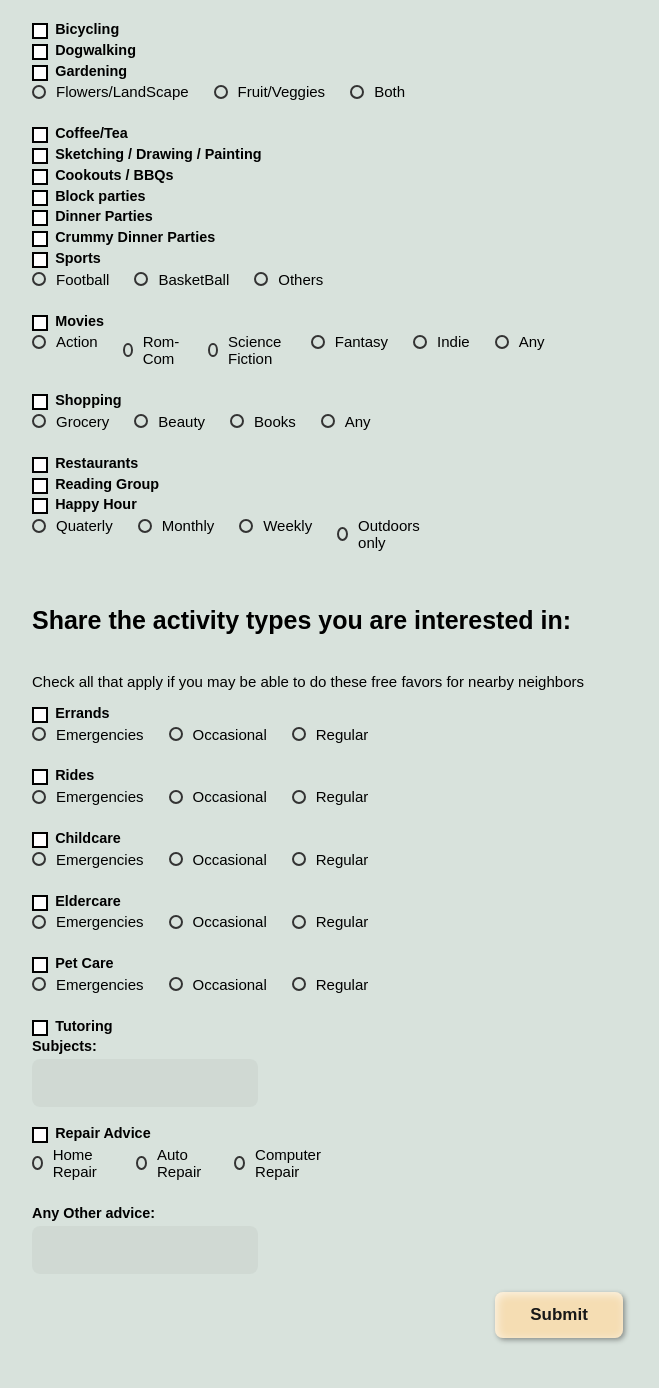
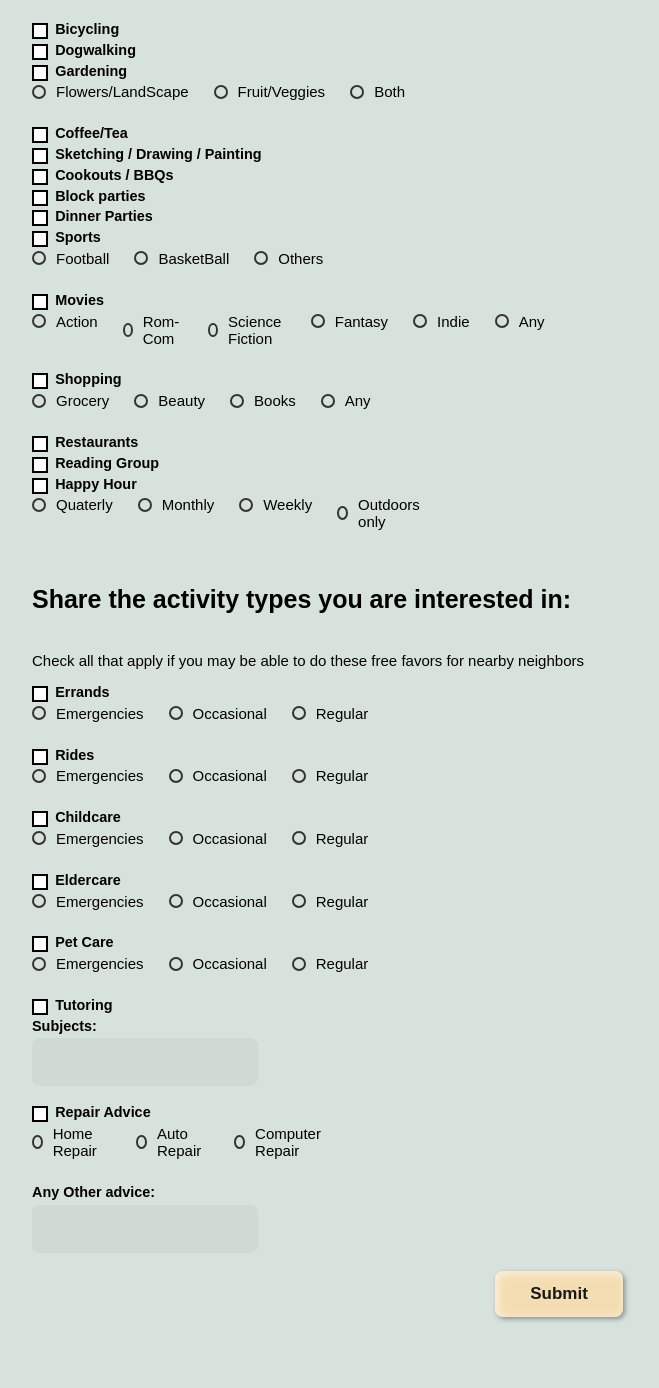
Before and after one commit to vaishnavirbhat26/neighborgood, a Flask app: page /get_started in a window 1280 px wide. Shown: the part 834-2222 px from the top of the page, without its empty margins (174-833 px from the left). After the commit the page ends 2156 px from the top, so only its background shows below. Run offline with Flask 3, Linux system fonts and the light colour scheme.

Commit message:
Update form.html

```diff
--- a/templates/form.html
+++ b/templates/form.html
@@ -225,16 +225,6 @@
                   <input type="checkbox" class="checkbox__input" />
                   <span class="checkbox__label"></span>
                   Dinner Parties
-                </label>
-              </div>
-            </div>
-
-            <div class="activity">
-              <div class="checkbox-wrapper-29">
-                <label class="checkbox">
-                  <input type="checkbox" class="checkbox__input" />
-                  <span class="checkbox__label"></span>
-                  Crummy Dinner Parties
                 </label>
               </div>
             </div>
```
